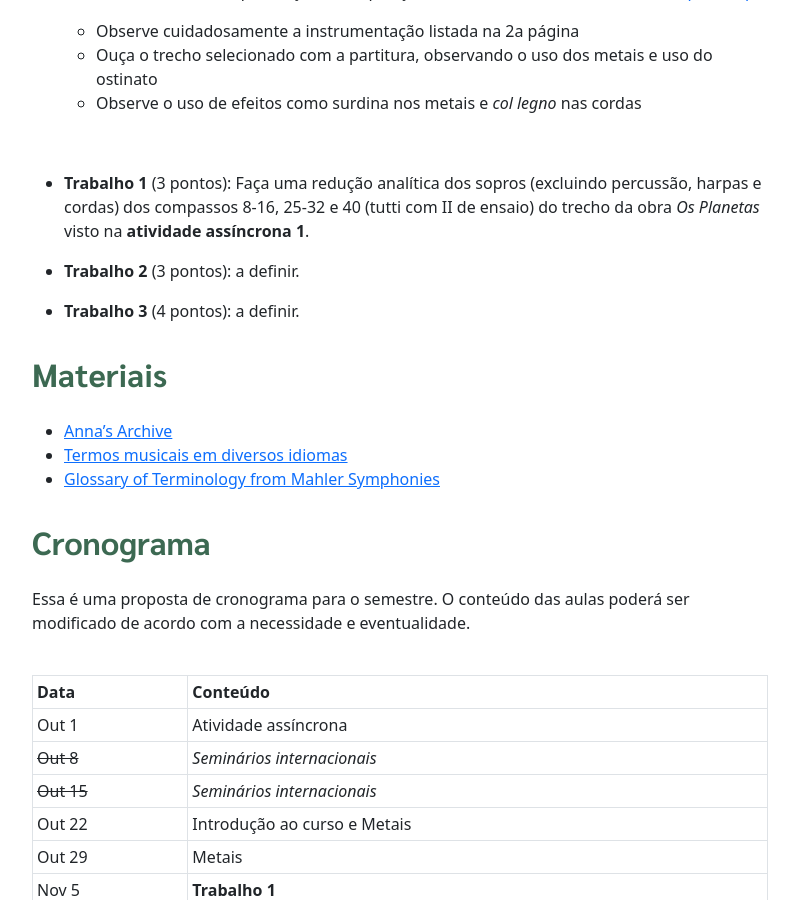
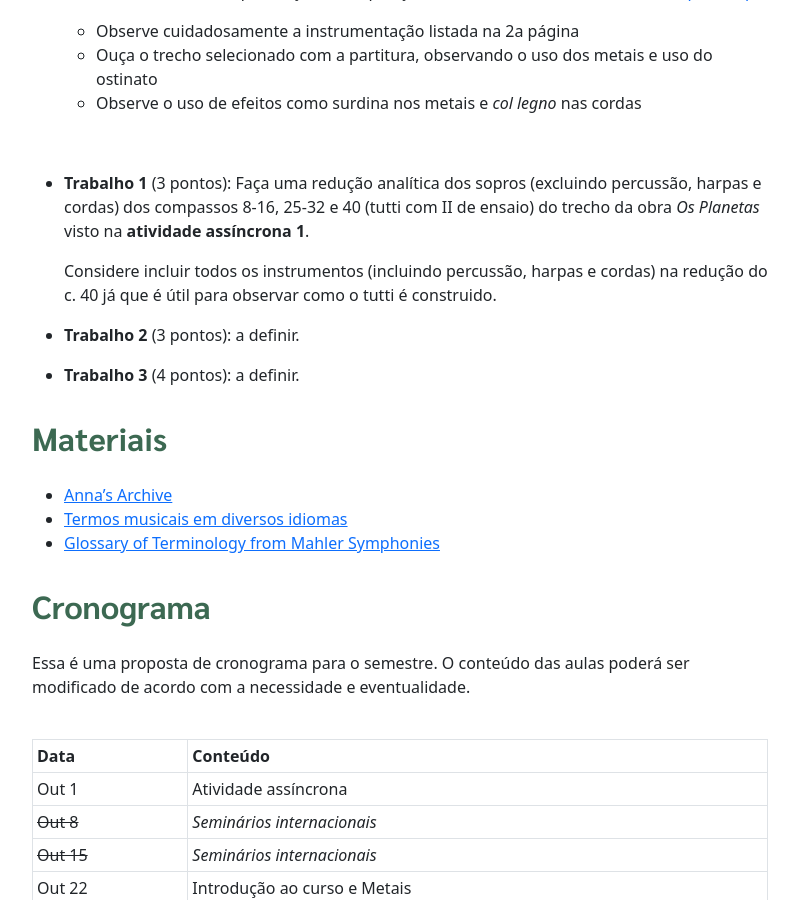
Before and after one commit to pedrokroger/pedrokroger.github.io, a Jekyll site: the page built from aulas/orq2.md, in a window 1280 px wide and 900 px high, scrolled down 1059 px. Shown: the whole window, without its empty margins (50-849 px from the left). Built offline with Jekyll 4.4.1, drawn with Linux system fonts in a browser that asks for light colours.

Commit message:
Atualiza orientação de orquestração

```diff
--- a/aulas/orq2.md
+++ b/aulas/orq2.md
@@ -42,6 +42,10 @@ A avaliação final será soma de 3 trabalhos de orquestração orientados.
     percussão, harpas e cordas) dos compassos 8-16, 25-32 e 40 (tutti com II de
     ensaio) do trecho da obra *Os Planetas* visto na **atividade assíncrona 1**.
 
+    Considere incluir todos os instrumentos (incluindo percussão, harpas e
+    cordas) na redução do c. 40 já que é útil para observar como o tutti é
+    construido.
+
 - **Trabalho 2** (3 pontos): a definir.
 
 - **Trabalho 3** (4 pontos): a definir.
```
